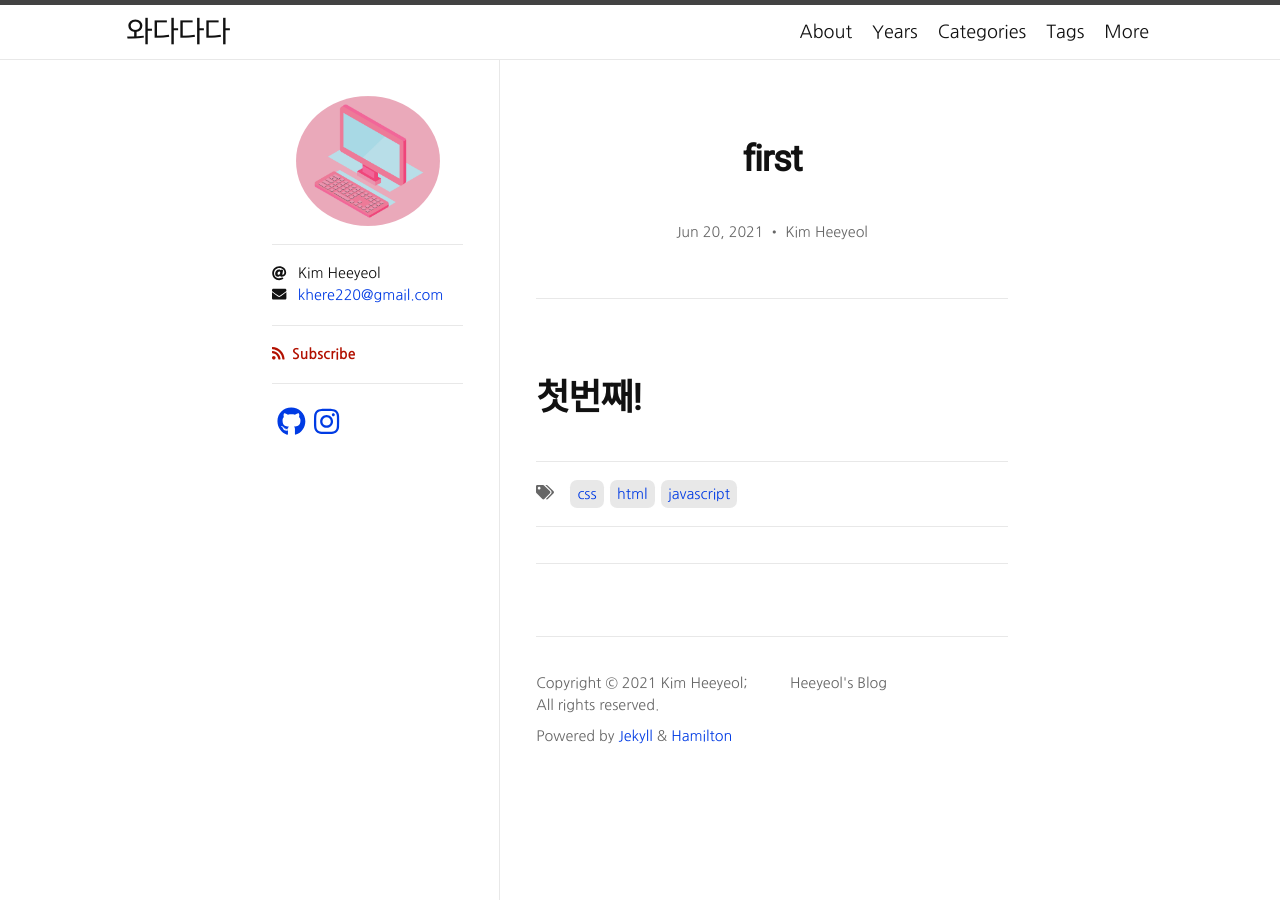
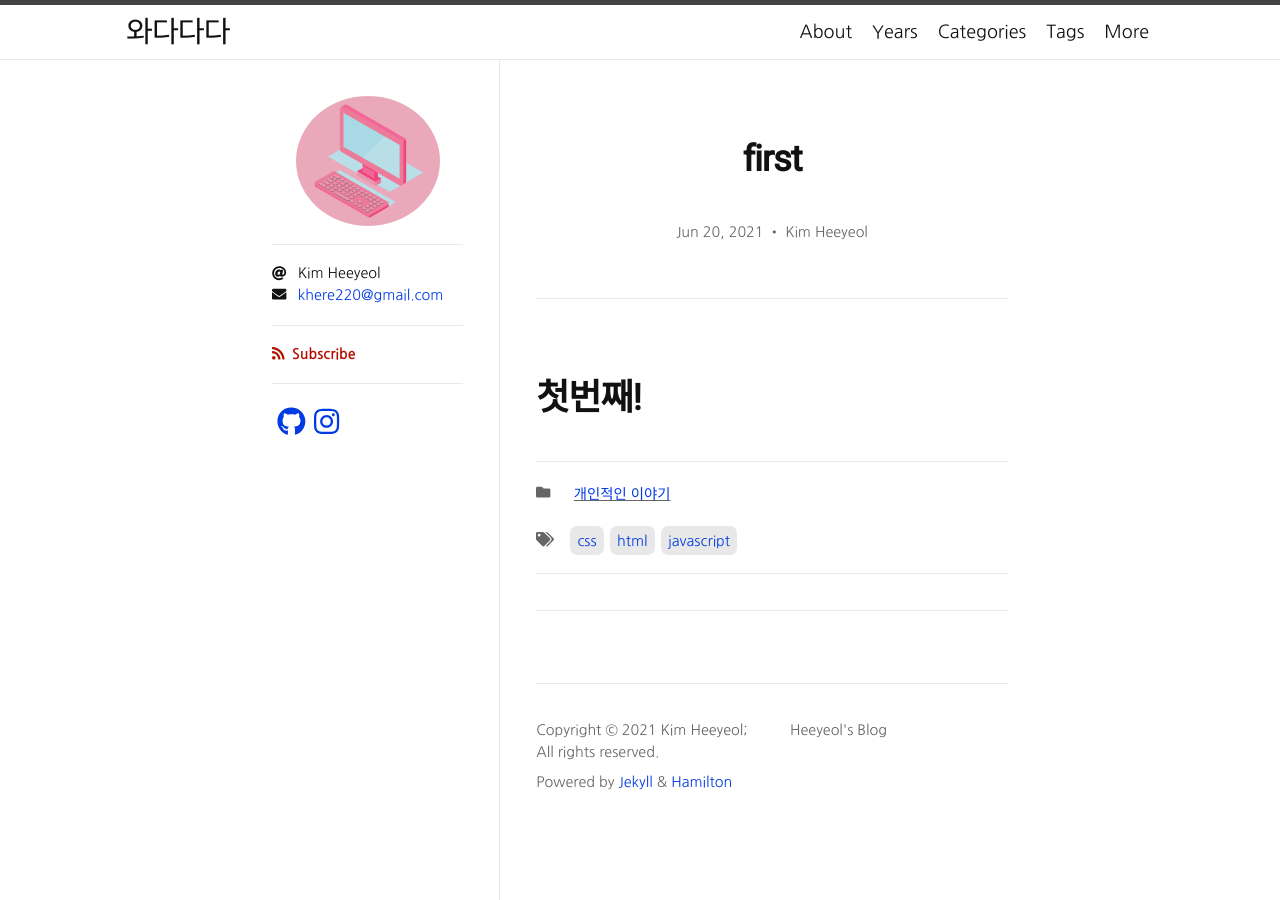
Before and after one commit to zivong/jekyll-theme-hamilton, a Jekyll site: the page built from _posts/2021-06-20-First.md, in a window 1280 px wide. Built offline with Jekyll 4.4.1, drawn with Linux system fonts in a browser that asks for light colours; nearby versions of some CDN libraries; some web fonts are replaced; our own code applies the rules of GitHub Pages for plain Markdown files.

Commit message:
Update 2021-06-20-First.md

```diff
--- a/_posts/2021-06-20-First.md
+++ b/_posts/2021-06-20-First.md
@@ -2,6 +2,7 @@
 title: "first"
 author: "Kim Heeyeol"
 tag: [HTML, CSS, JavaScript]
+categories: [개인적인 이야기]
 ---
 
 # 첫번째!
```
